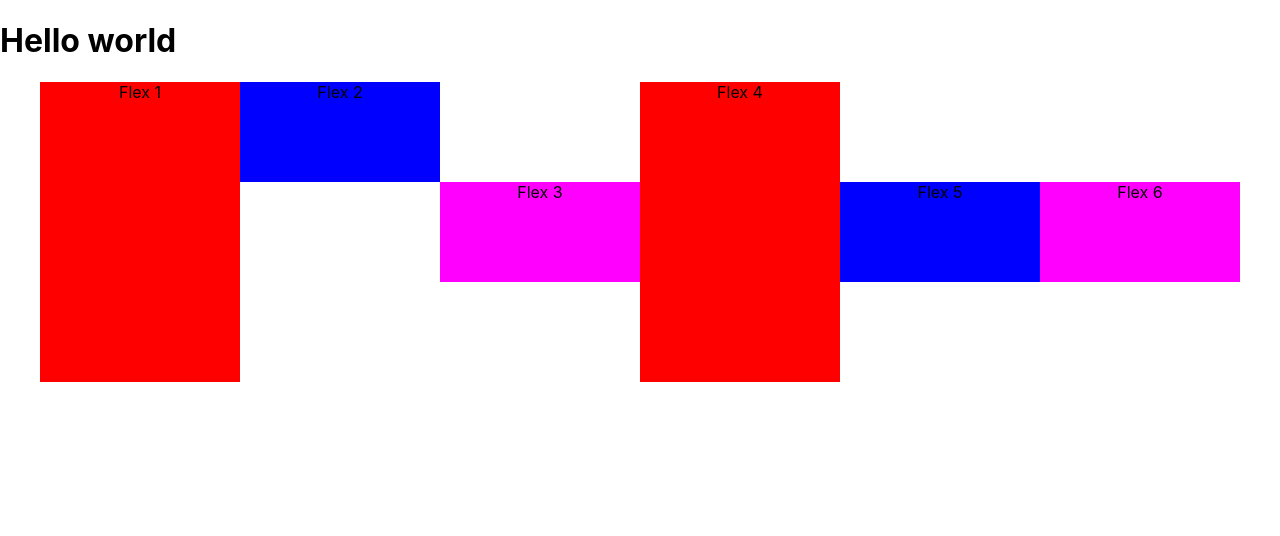
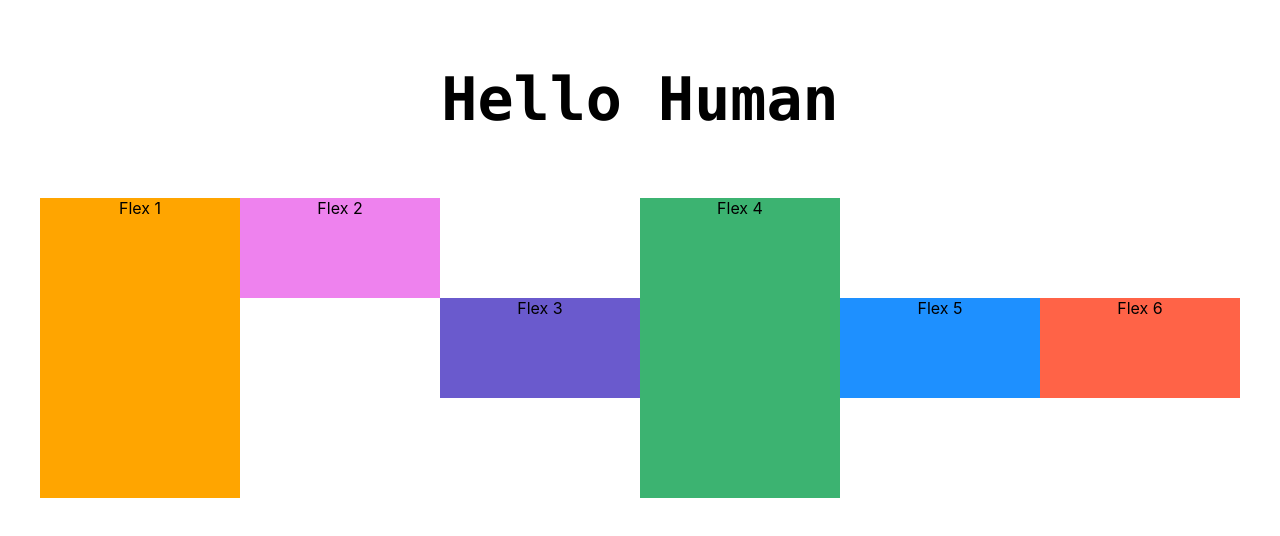
Before and after one commit to heathenthrone48/stunning-octo-goggles, a React (Create React App) app: page / in a window 1280 px wide. Shown: the top 536 px of the page. Built offline with nearby package versions, Linux system fonts and the light colour scheme.

Commit message:
Hello Human section

```diff
--- a/src/App.css
+++ b/src/App.css
@@ -10,7 +10,7 @@
 }
 
 .flex1{
-  background-color: red;
+  background-color: orange;
   height: 300px;
   /* width: 10px; */
 }
@@ -18,26 +18,30 @@
 
 
 .flex2{
-  background-color: blue;
+  background-color: violet;
   height: 100px;
   align-self: flex-start;
 }
 
 .flex3{
-  background-color: magenta;
+  background-color: slateblue;
   height: 100px;
 }
 .flex4{
-  background-color: red;
+  background-color: mediumseagreen;
   height: 300px;
 }
 
 .flex5{
-  background-color: blue;
+  background-color: dodgerblue;
   height: 100px;
 }
 
 .flex6{
-  background-color: magenta;
+  background-color: tomato;
   height: 100px;
 }
+
+h1{
+  text-align: center;
+}
--- a/src/App.js
+++ b/src/App.js
@@ -1,11 +1,13 @@
 import './App.css';
 import { Component } from 'react';
 import { Greet } from './components/Greet';
+import Welcome from './components/Welcom';
 class App extends Component{
   render(){
     return (
       <div className="App">
         <Greet />
+        {/* <Welcome /> */}
         <div className="container">
           <div className="fl flex1">
             Flex 1
--- a/src/components/Greet.js
+++ b/src/components/Greet.js
@@ -22,7 +22,7 @@ import React from "react";
 // Fourth Method = Named Export ( The component which calls Greet need to Import it as ->)
 // import { Greet } from "../components/Greet.js";
 // Explicit export statement not required
-export const Greet = () => <h1>Hello world</h1>;
+export const Greet = () => <h1 style={{fontFamily: "consolas", fontSize:"60px", margin :"5% 0%"}}>Hello Human</h1>;
 
 
 // export default Greet;   //This function can be Accessed using any Alias
--- /dev/null
+++ b/src/components/Welcom.js
@@ -0,0 +1,10 @@
+import React from "react";
+import { Component } from "react";
+
+class Welcome extends Component{
+    render(){
+        return <h1>Welcome heathenthrone48</h1>
+    };
+};
+
+export default Welcome;
```
